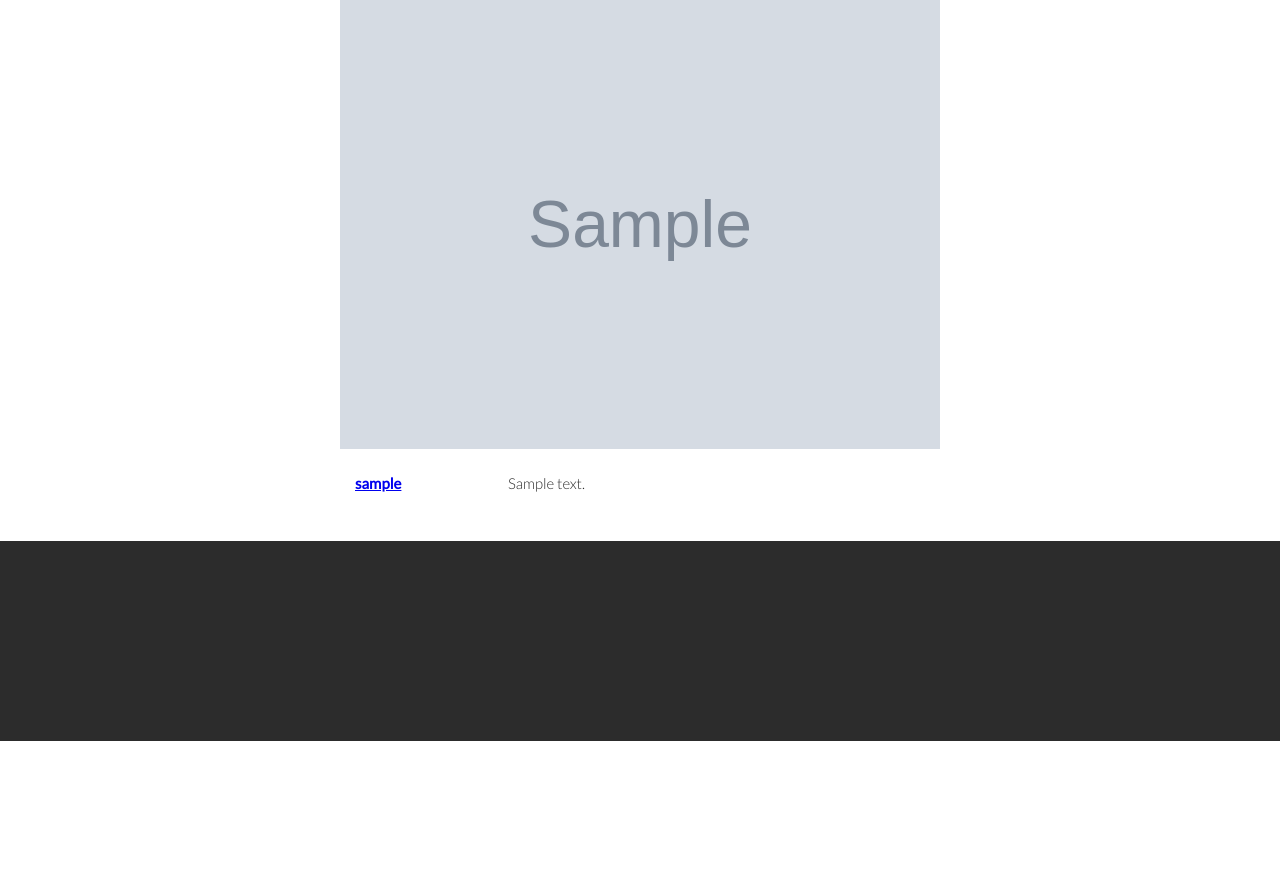
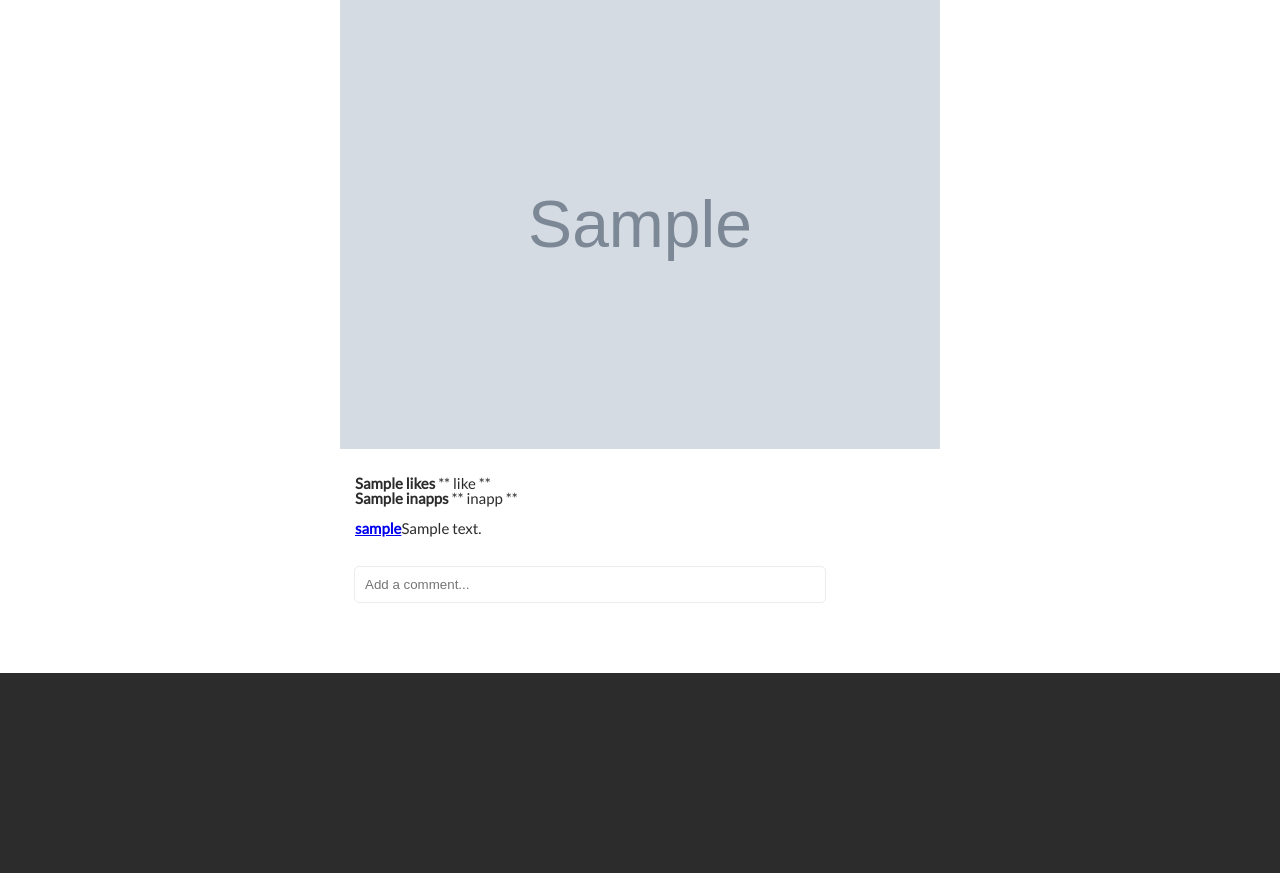
Before and after one commit to JerBartels/php1-imdstagram, a PHP site: page /php1-satchmo/pages/detail.php?post=1 in a window 1280 px wide. Shown: the part 122-995 px from the top of the page. Before the commit the page ends 863 px from the top, so only its background shows below. Run offline with PHP 8.4, Linux system fonts and the light colour scheme; tables that the repository leaves empty or names only in its code hold one stand-in row (values such as "Sample post"); grey boxes marked "Sample" are stand-in pictures.

Commit message:
all comments + comment form on detail page

```diff
--- a/pages/detail.php
+++ b/pages/detail.php
@@ -1,6 +1,9 @@
 <?php
 
 require_once("../classes/Post.class.php");
+include_once("../classes/User.class.php");
+include_once("../classes/Likes.class.php");
+include_once("../classes/Comment.class.php");
 
 $post = new Post();
 $result = $post->getPostById($_GET["post"]);
@@ -10,6 +13,8 @@ $post->Username = $result["username"];
 $post->Date = $result["date"];
 $post->Comment = $result["comment"];
 $post->Filter = $result["filter"];
+$post->Likes = $result["likes"];
+$post->Inapp = $result["inapp"];
 
 ?>
 
@@ -44,9 +49,45 @@ $post->Filter = $result["filter"];
             <div id="detail_photo">
                 <?php print '<figure class="' . $post->Filter . '"><img src="../assets/posts/' . $post->Photo . '"alt="feed_pict_img" class="feed_pict_img"></figure>'; ?>
             </div>
-            <div id="detail_user">
-                <?php print '<h1 class="detail_username_h1"><a href="user.php?username=' . $post->Username . '">' . $post->Username . '</a></h1>' ?>
-                <?php print '<p class="detail_comment_p">' .$post->Comment . '</p>' ?>
+
+            <div class="feed-comment-list">
+
+                <div class="feed-like-form">
+                    <span class="number_feed_like"><?php echo $post->Likes ?> likes</span>
+                    <?php print '<span class="btn_feed_like" id="btn_' . $post->Photo . '"> ** like ** </span>' ?>
+                </div>
+
+                <div class="feed_inap_form">
+                    <span class="number_feed_inapp"><?php echo $post->Inapp ?> inapps</span>
+                    <?php print '<span class="btn_feed_inapp" id="btn_inapp_' . $post->Photo . '"> ** inapp ** </span>' ?>
+                </div>
+
+                <?php print '<ul id="' . $result["id"] . '">' ?>
+
+                <li>
+                    <span class="feed-comment-list-username"><a href="user.php?username=<?php echo $post->Username ?>"><?php echo $post->Username ?></a></span><?php echo $post->Comment ?>
+                </li>
+
+                <?php
+
+                $post_id = $result["id"];
+                $comment = new Comment();
+                $comments = $comment->getComments($post_id);
+
+                foreach ($comments as $comment)
+                {
+                    print '<li><span class="feed-comment-list-username"><a href="user.php?username=' . $comment["username"] . '">' . $comment["username"] .  '</a></span>' . $comment["comment"] . '</li>';
+                }
+
+                ?>
+
+                </ul>
+
+                <form action="" method="post" class="feed_comment_form">
+                    <?php print '<input type="input" placeholder="Add a comment..." name="input_post_comment" class="input_post_comment" id="input_' . $result["id"] . '">'; ?>
+                    <?php print '<input type="submit" name="btn_post_comment" class="btn_post_comment" id="btn_' . $result["id"] . '">'; ?>
+                </form>
+
             </div>
         </div>
     </div>
```
